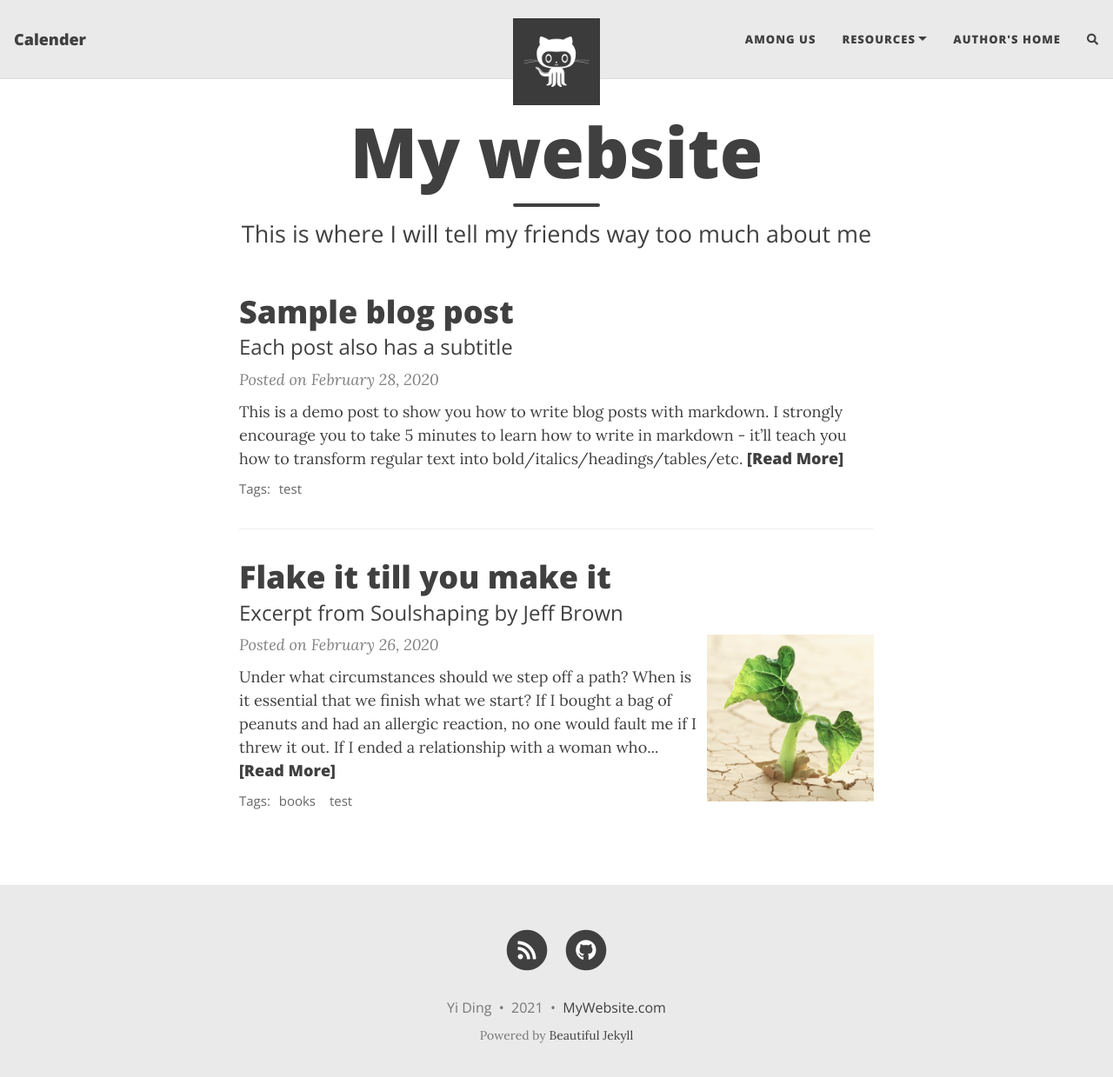
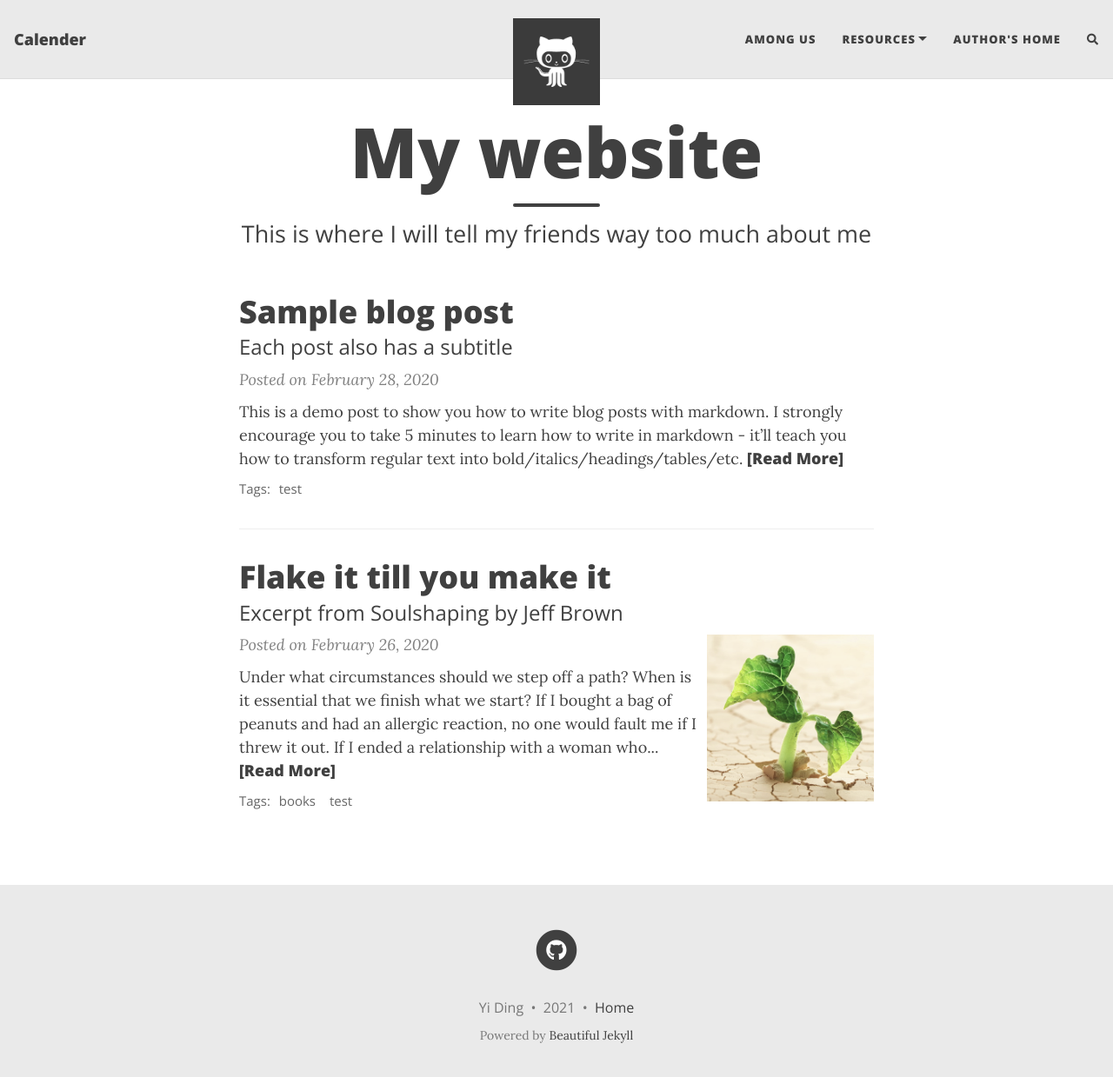
Before and after one commit to Ianewb/SE1-Something, a Jekyll site: the page built from index.html, in a window 1280 px wide and 1252 px high. Shown: the top 1239 px of the window at 87% size. Built offline with Jekyll 4.4.1, drawn with Linux system fonts in a browser that asks for light colours; nearby versions of some CDN libraries; the list of posts is cut into pages by our own code; comment, search, counter and statistics services are not loaded.

Commit message:
Update _config.yml
Should be final change

```diff
--- a/_config.yml
+++ b/_config.yml
@@ -41,9 +41,6 @@ round-avatar: false
 social-network-links:
   github: Ianewb/SE1-Something
   trello: something-normal
-# If you want to show a link to an RSS in the footer, add the site description here.
-# If you don't want to show an RSS link, remove the following line.
-rss-description: This website is a virtual proof that I'm awesome
 
 # --- General options --- #
 
@@ -56,7 +53,7 @@ share-links-active:
 
 # How to display the link to your website in the footer
 # Remove this if you don't want a link in the footer
-url-pretty: "MyWebsite.com"
+url-pretty: "Home"
 
 # Excerpt word length - Truncate the excerpt of each post on the feed page to the specified number of words
 excerpt_length: 50
```
